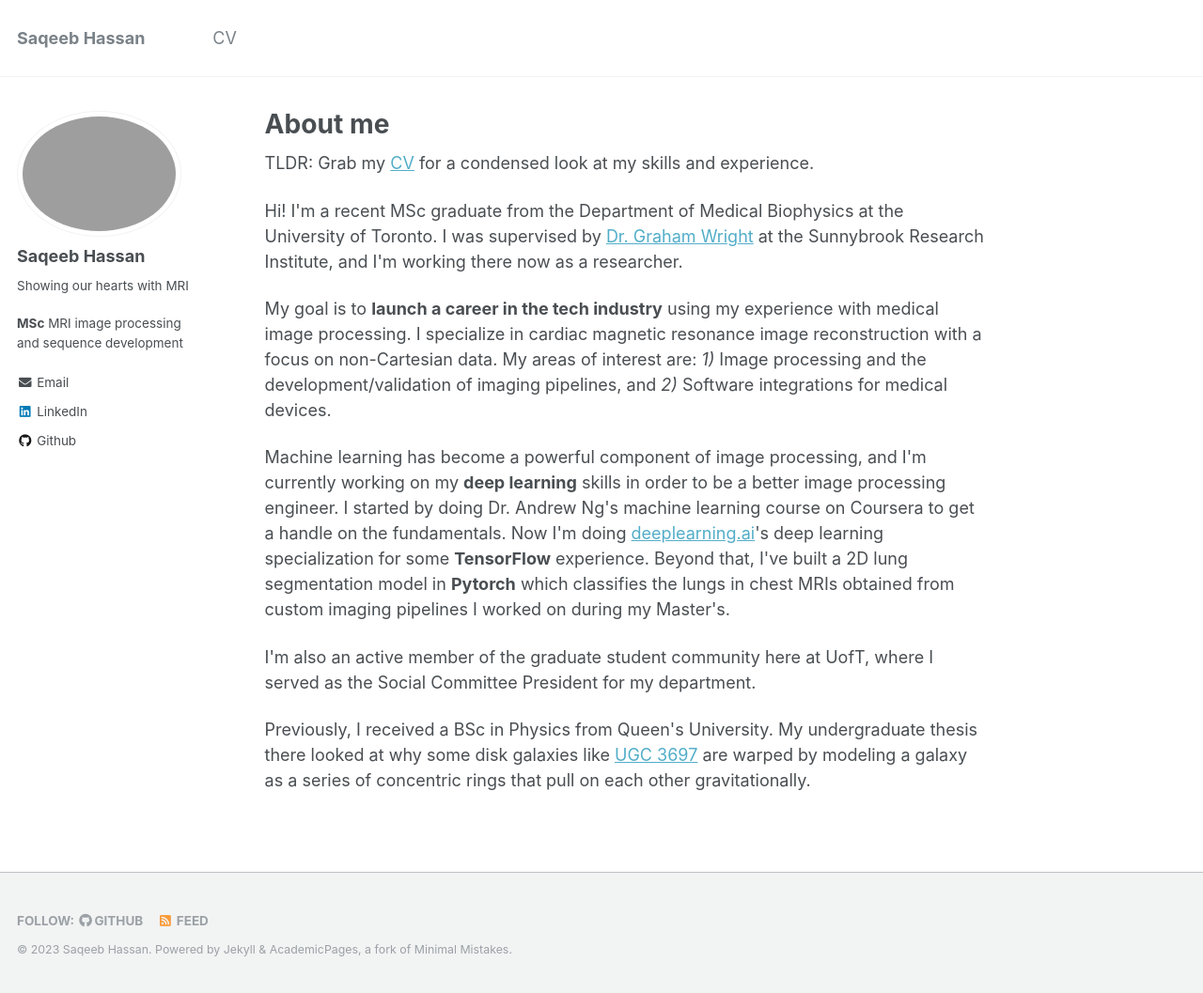
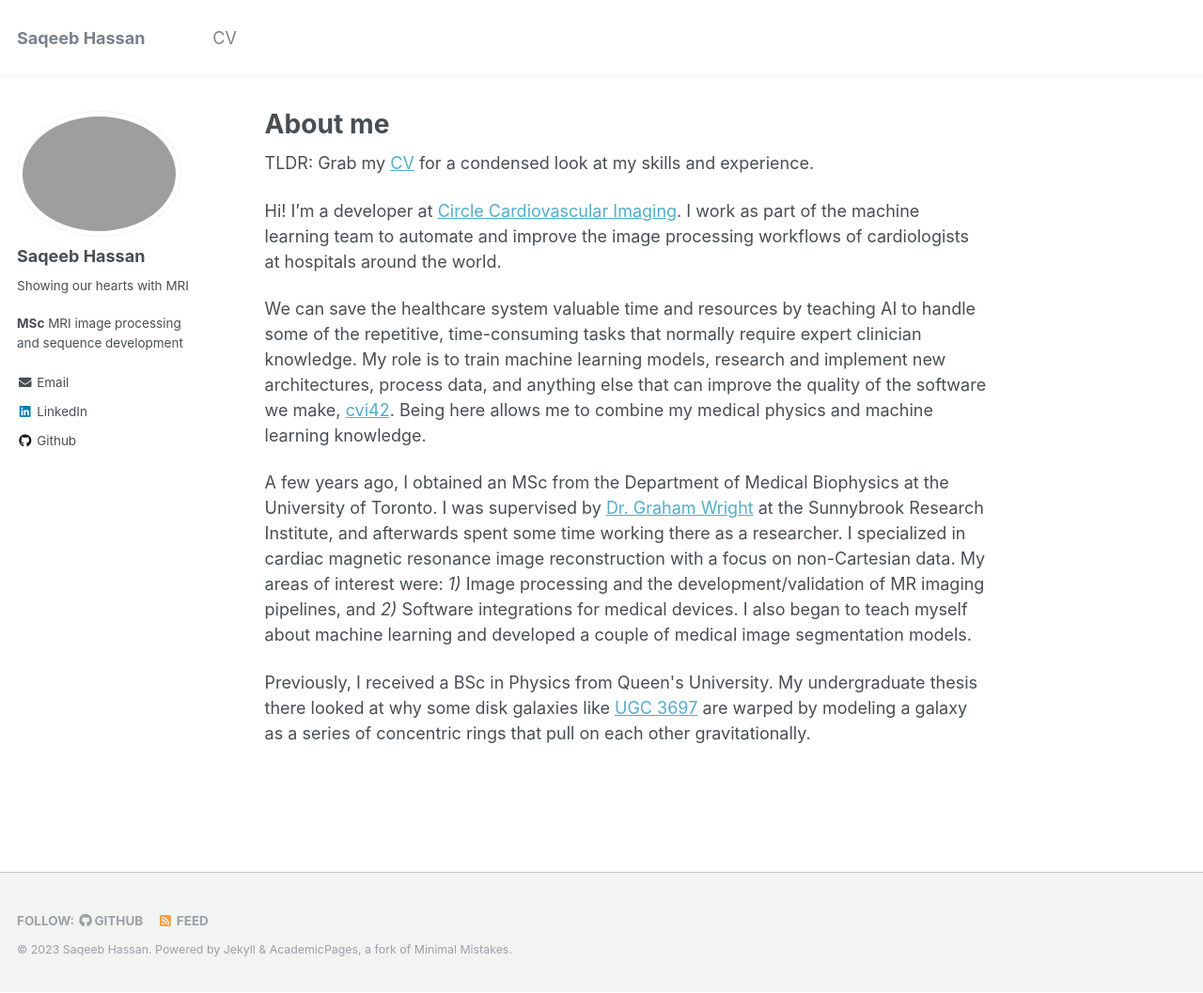
Before and after one commit to Saqeeb95/saqeeb.com-old, a Jekyll site: the page built from _pages/about.html, in a window 1280 px wide and 1057 px high. Shown: the whole window at 94% size. Built offline with Jekyll 4.4.1, drawn with Linux system fonts in a browser that asks for light colours.

Commit message:
updated about page with cvi job info

```diff
--- a/_pages/about.html
+++ b/_pages/about.html
@@ -8,40 +8,34 @@ redirect_from:
   - /about.html
 ---
 
+
 <p>
   TLDR: Grab my <a href="https://saqeeb.com/files/SaqeebCV.pdf" target="_blank">CV</a> for a
   condensed look at my skills and experience.
 </p>
 
-
-
 <p>
-  Hi! I'm a recent MSc graduate from the Department of Medical Biophysics at the University of Toronto.
-  I was supervised by
-  <a href="https://sunnybrook.ca/research/team/member.asp?t=13&m=184&page=172" target="_blank">Dr. Graham Wright</a>
-   at the Sunnybrook Research Institute, and I'm working there now as a researcher.
-
+  Hi! I’m a developer at <a href="https://www.circlecvi.com/" target="_blank">Circle Cardiovascular Imaging</a>.
+  I work as part of the machine learning team to automate and improve the image processing workflows of cardiologists
+  at hospitals around the world.
 </p>
 
 <p>
-    My goal is to <b>launch a career in the tech industry</b> using my experience with medical image processing.
-    I specialize in cardiac magnetic resonance image reconstruction with a focus on non-Cartesian data. My areas of interest are:
-     <em>1)</em> Image processing and the development/validation of imaging pipelines, and
-     <em>2)</em> Software integrations for medical devices.
+  We can save the healthcare system valuable time and resources by teaching AI to handle
+  some of the repetitive, time-consuming tasks that normally require expert clinician knowledge. My role is to train
+  machine learning models, research and implement new architectures, process data, and anything else that can improve
+  the quality of the software we make, <a href="https://www.circlecvi.com/whats-new/" target="_blank">cvi42</a>. Being
+  here allows me to combine my medical physics and machine learning knowledge.
 </p>
 
 <p>
-    Machine learning has become a powerful component of image processing, and I'm currently working on my <b>deep learning</b> skills
-    in order to be a better image processing engineer. I started by doing Dr. Andrew Ng's machine learning course on Coursera
-    to get a handle on the fundamentals. Now I'm doing
-     <a href="https://deeplearning.ai" target="_blank">deeplearning.ai</a>'s deep learning specialization for some
-     <b>TensorFlow</b> experience. Beyond that, I've built a 2D lung segmentation model in <b>Pytorch</b> which classifies the lungs in chest MRIs
-     obtained from custom imaging pipelines I worked on during my Master's.
-  </p>
-
-  <p>
-  I'm also an active member of the graduate student community here at UofT, where I served as the Social Committee President for
-   my department.
+  A few years ago, I obtained an MSc from the Department of Medical Biophysics at the University of Toronto. I was supervised by
+  <a href="https://sunnybrook.ca/research/team/member.asp?t=13&m=184&page=172" target="_blank">Dr. Graham Wright</a>
+  at the Sunnybrook Research Institute, and afterwards spent some time working there as a researcher.
+  I specialized in cardiac magnetic resonance image reconstruction with a focus on non-Cartesian data. My areas of interest were:
+  <em>1)</em> Image processing and the development/validation of MR imaging pipelines, and
+  <em>2)</em> Software integrations for medical devices.
+  I also began to teach myself about machine learning and developed a couple of medical image segmentation models.
 </p>
 
 <p>
```
Lines whose indentation alone changed are shown as unchanged.
